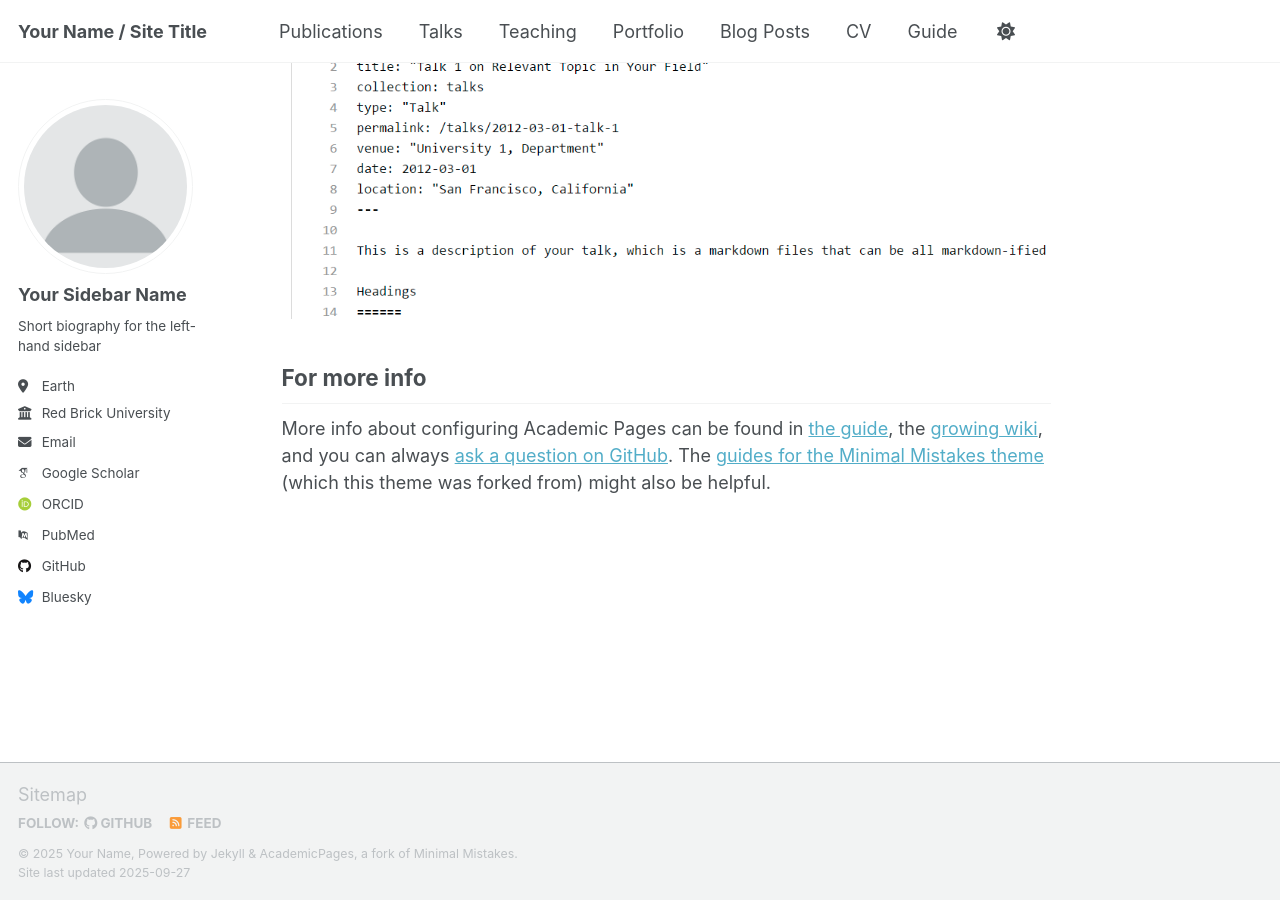
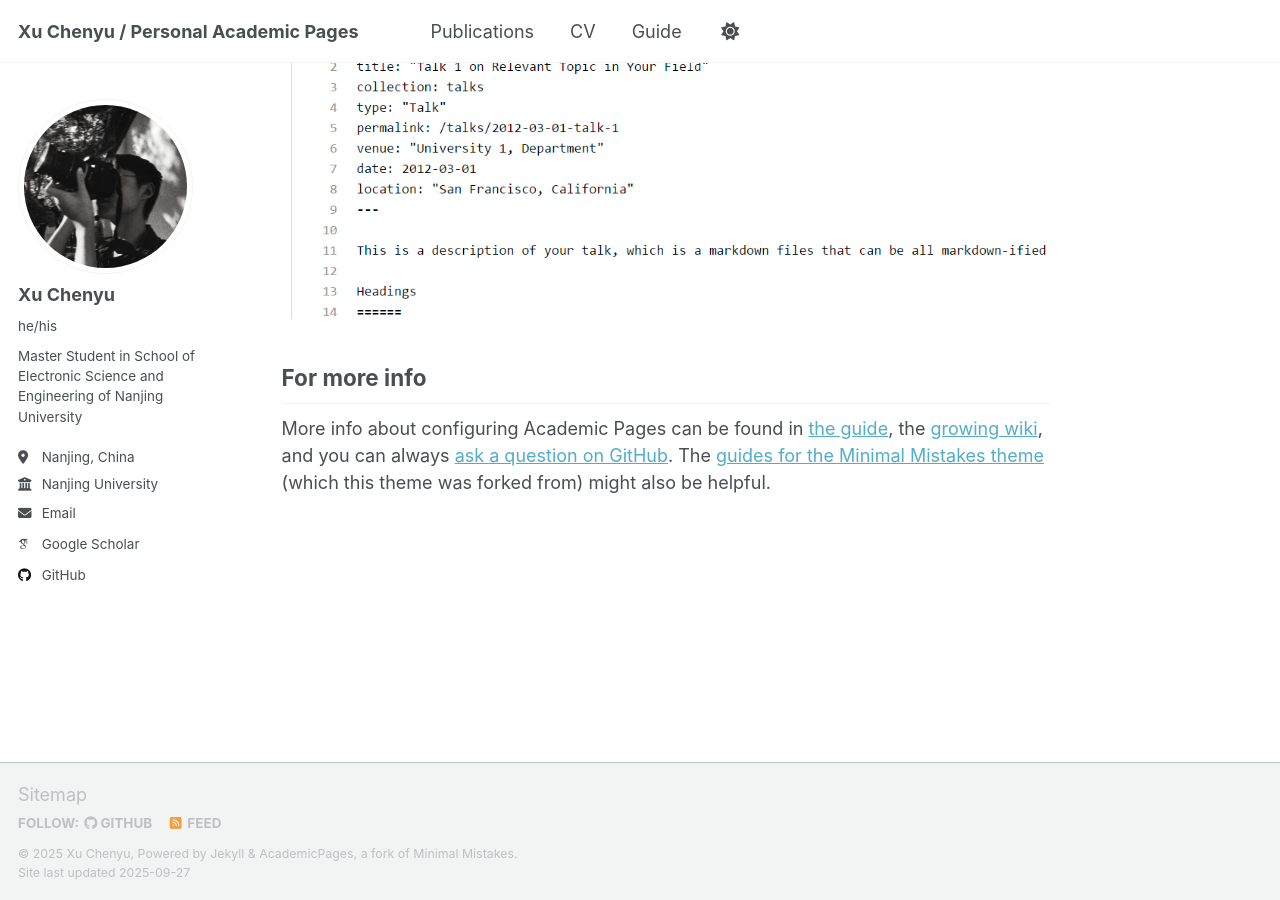
Before and after one commit to Chaos1025/Chaos1025.github.io, a Jekyll site: the page built from _pages/about.md, in a window 1280 px wide and 900 px high, scrolled down 2880 px. Built offline with Jekyll 4.4.1, drawn with Linux system fonts in a browser that asks for light colours; some web fonts are replaced; a script that is not in the unit is left out.

Commit message:
Update basic info

```diff
--- a/_config.yml
+++ b/_config.yml
@@ -9,11 +9,11 @@
 # Basic Site Settings
 locale                   : "en-US"
 site_theme               : "default" # Currently available options are "default", "air"
-title                    : "Your Name / Site Title"
+title                    : "Xu Chenyu / Personal Academic Pages"
 title_separator          : "-"
-name                     : &name "Your Name"
-description              : &description "Your Name's academic portfolio"   # Update this with a general description of your site, this is the default if not overridden by a page
-url                      : https://academicpages.github.io # The base hostname & protocol for your site e.g. "https://[your GitHub username].github.io",
+name                     : &name "Xu Chenyu"
+description              : &description "Xu Chenyu's academic portfolio"   # Update this with a general description of your site, this is the default if not overridden by a page
+url                      : https://Chaosxu1025.github.io # The base hostname & protocol for your site e.g. "https://[your GitHub username].github.io",
                                                            # or if you already have some other page hosted on Github then use "https://[your GitHub username].github.io/[Your Repo Name]"
 baseurl                  : "" # the subpath of your site, e.g. "/blog"
 repository               : "academicpages/academicpages.github.io"
@@ -23,24 +23,24 @@ repository               : "academicpages/academicpages.github.io"
 #               Additional customization can be done by editing /_includes/author-profile.html
 author:
   # Biographic information
-  avatar           : "profile.png"
-  name             : "Your Sidebar Name"
-  pronouns         : # example: "she/her"
-  bio              : "Short biography for the left-hand sidebar"
-  location         : "Earth"
-  employer         : "Red Brick University"
+  avatar           : "profile.jpg"
+  name             : "Xu Chenyu"
+  pronouns         : "he/his" # example: "she/her"
+  bio              : "Master Student in School of Electronic Science and Engineering of Nanjing University"
+  location         : "Nanjing, China"
+  employer         : "Nanjing University"
   uri              : # URL
-  email            : "none@example.org"
+  email            : "xuchenyu@smail.nju.edu.cn"
 
   # Academic websites
   academia         : # URL
   arxiv            : # URL - Update with the correct link to your profile
-  googlescholar    : "https://scholar.google.com/citations?user=PS_CX0AAAAAJ"
+  googlescholar    : "https://scholar.google.com/citations?user=1p_L1ZIAAAAJ"
   inspire-hep      : # URL
   impactstory      : # URL
-  orcid            : "http://orcid.org/yourorcidurl"
+  orcid            : # URL - Update with the correct link to your profile
   semantic         : # URL
-  pubmed           : "https://www.ncbi.nlm.nih.gov/pubmed/?term=john+snow"
+  pubmed           : # URL
   researchgate     : # URL
   scopus           : # URL
 
@@ -48,13 +48,13 @@ author:
   bitbucket        : # Username - Update with your username on the site
   codepen          : # Username
   dribbble         : # Username
-  github           : "academicpages"
+  github           : "Chaos1025"
   kaggle           : # Username
   stackoverflow    : # User number or user number and name (i.e., use "1" or "1/jeff-atwood")
 
   # Social media
   artstation       : # Username
-  bluesky          : "bsky.app" # Replace this with you Bluesky username
+  bluesky          : # Replace this with you Bluesky username
   facebook         : # Username
   flickr           : # Username
   foursquare       : # Username
```
Also changed, not shown: _data/navigation.yml (+8 -8 lines), images/profile.jpg (added), images/profile.png (deleted).
